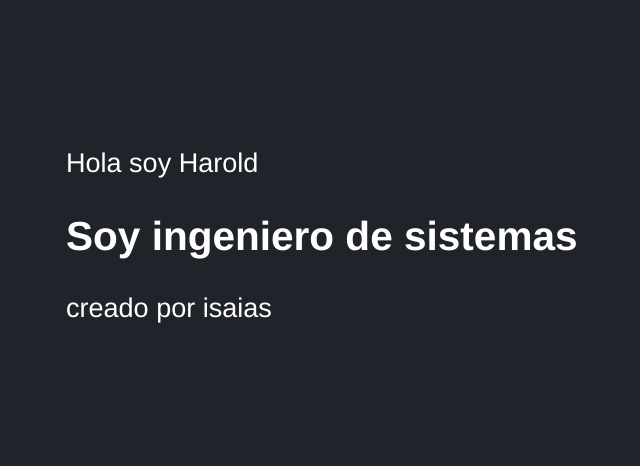
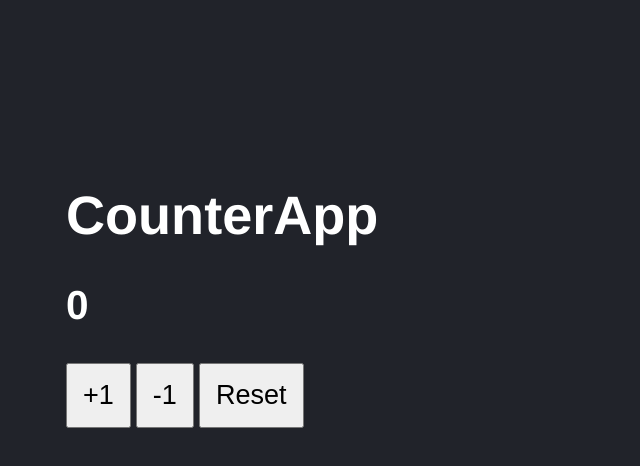
Before and after one commit to harold2tg/03-counter-app-vite, a React (Vite) app: page / in a window 1280 px wide. Shown: the top 466 px of the page, without its empty margins (82-722 px from the left). Built offline with nearby package versions, Linux system fonts and the light colour scheme.

Commit message:
Prueba Screen - Testing Library

```diff
--- a/src/FirstApp.jsx
+++ b/src/FirstApp.jsx
@@ -17,16 +17,14 @@ const devolveralgo = ()=> {
     return animal
 }
 
-export const FirstApp = ({title, subtitulo, nombre}) => {
+export const FirstApp = ({title, subTitle, nombre}) => {
 
   return (
     // <Fragment>
     <>
-     <div data-testid="test-title">{title}</div>
-     <h2>{subtitulo}</h2>
-     <p>{nombre}</p>
-
-
+     <h1 data-testid="test-title">{title}</h1>
+     <p>{ subTitle }</p>
+     <p>{ subTitle }</p>
 
     {/* <h1>First App</h1>
     <p>Hola soy {nombre}</p>
--- a/src/main.jsx
+++ b/src/main.jsx
@@ -12,7 +12,7 @@ import './styles.css';
 ReactDOM.createRoot( document.getElementById('root')).render(
     <React.StrictMode>
         {/* <HelloWordApp/> */}
-        <FirstApp title='Hola soy Harold' subtitulo='Soy ingeniero de sistemas' nombre='creado por isaias'/>
-        {/* <CounterApp value={1}/> */}
+        {/* <FirstApp title='Hola soy Harold' subtitulo='Soy ingeniero de sistemas' nombre='creado por isaias'/> */}
+        <CounterApp value={1}/>
     </React.StrictMode>
 )
```
Also changed, not shown: 2 other files (tests, documents, lock files or other folders).
